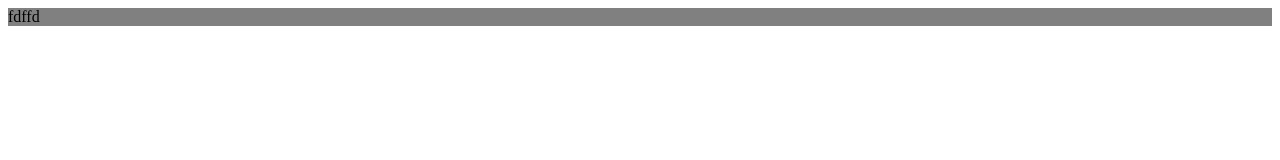
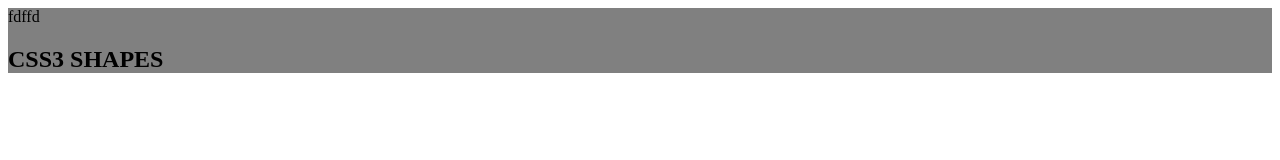
Before and after one commit to martmwangi/CSS3-Animation, a plain HTML site: page animation/index.html in a window 1280 px wide. Drawn offline with Linux system fonts and the light colour scheme.

Commit message:
added div title to index

```diff
--- a/animation/index.html
+++ b/animation/index.html
@@ -7,8 +7,16 @@
 <body>
     <body>
     <header></header>
-        <div id="container">
+        <div class ="container">
             <p>fdffd</p>
+            <div id="title">
+                <h2>CSS3 SHAPES</h2>
+
+            </div>
+
+
+
+
         </div>
 
 
--- a/animation/style.css
+++ b/animation/style.css
@@ -1,4 +1,4 @@
-#container{
+.container{
 background-color: grey;
 height: auto;
 width: auto;
```
